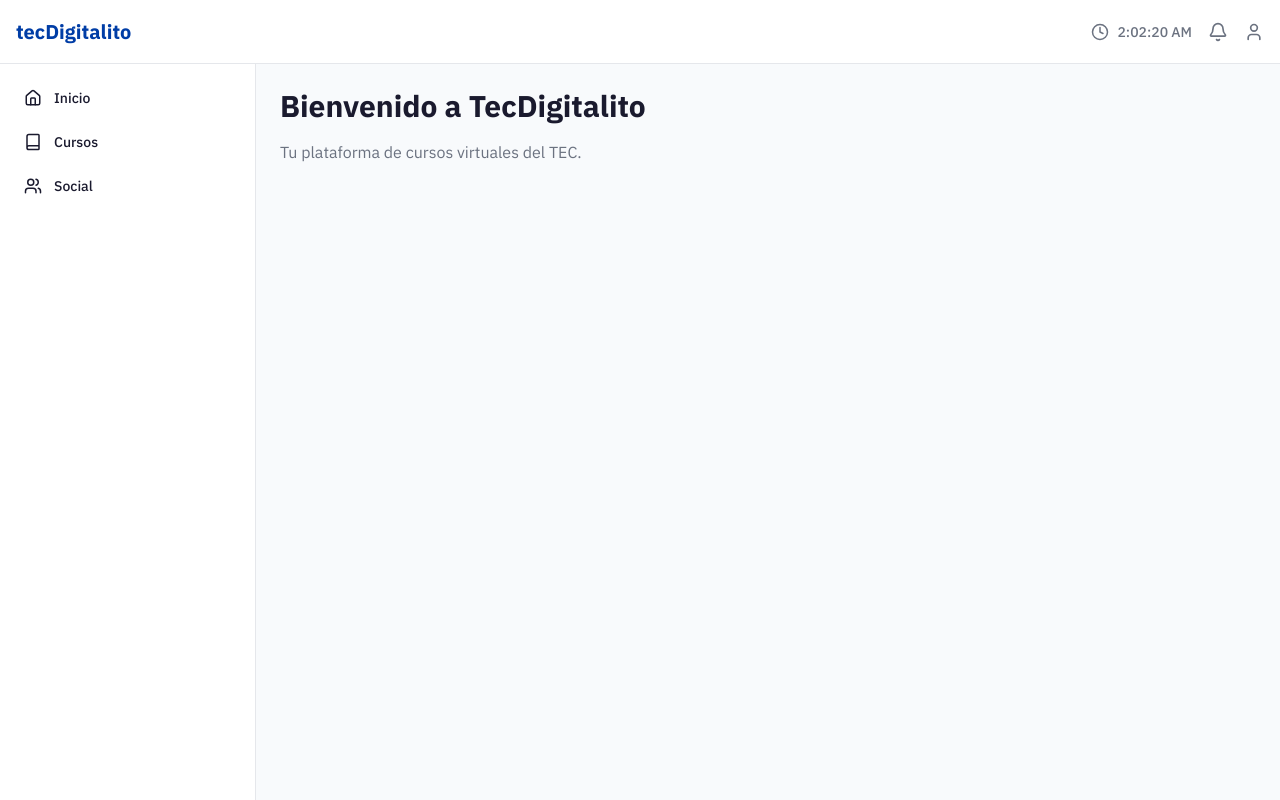
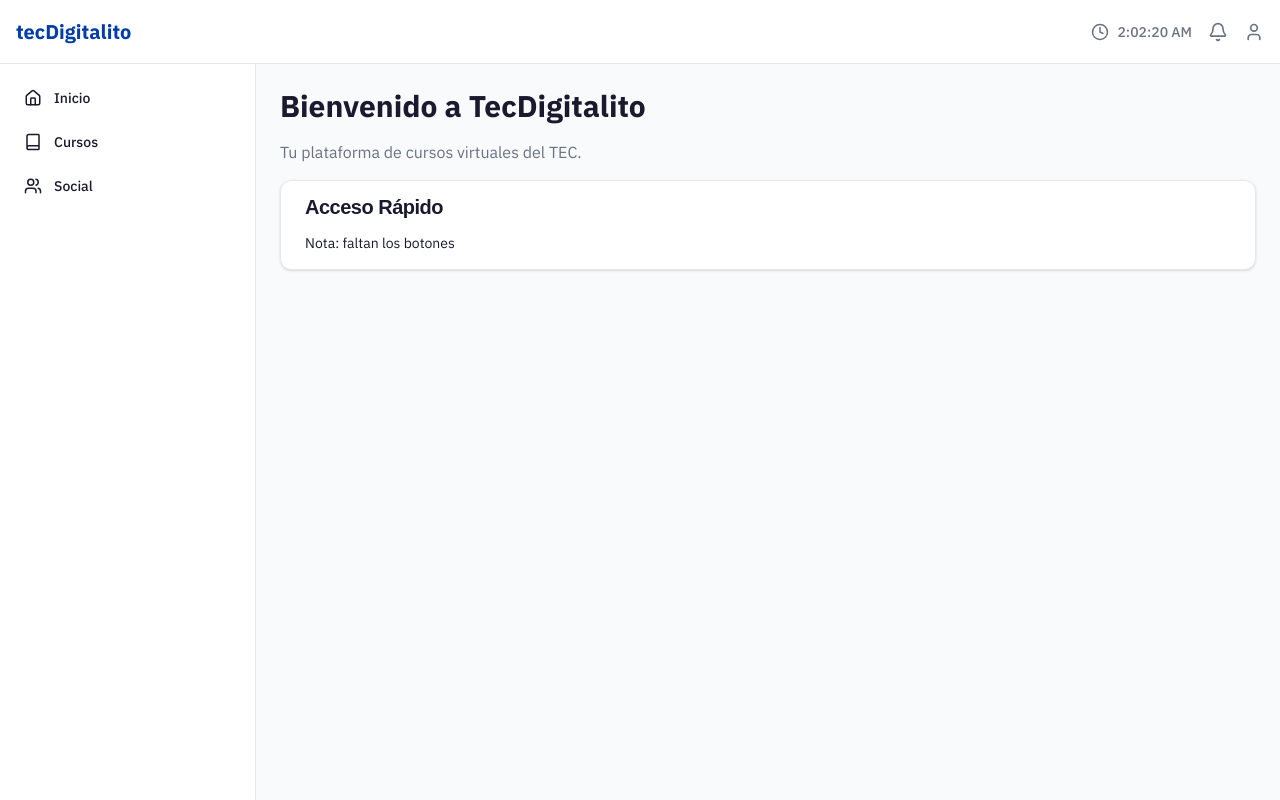
Before and after one commit to DanixHerrera/BD2_TecDigitalito, a React app in the folder TecDigitalito/frontend/: page / in a window 1280 px wide. Built offline with nearby package versions, Linux system fonts and the light colour scheme; the HTML template or start-up script is replaced by a standard one.

Commit message:
feat: add QuickAccess component and add Card UI components to the home page

```diff
--- /dev/null
+++ b/TecDigitalito/frontend/src/app/components/QuickAccess.jsx
@@ -0,0 +1,33 @@
+import { Card, CardContent, CardHeader, CardTitle } from "./ui/card";
+import { Book, MessageSquare, Settings, GraduationCap } from "lucide-react";
+
+const quickAccessElements = [
+    {
+        title: "Mis Cursos",
+        icon: GraduationCap,
+        href: "/my-enrollments"
+    },
+    {
+        title: "Mensajes",
+        icon: MessageSquare,
+        href: "/social/friends"
+    },
+    {
+        title: "Configuración",
+        icon: Settings,
+        href: "/settings"
+    }
+]
+
+export default function QuickAccess() {
+    return (
+        <Card>
+            <CardHeader>
+                <CardTitle>Acceso Rápido</CardTitle>
+            </CardHeader>
+            <CardContent>
+                <p>Nota: faltan los botones</p>
+            </CardContent>
+        </Card>
+    )
+}
--- a/TecDigitalito/frontend/src/app/components/ui/card.jsx
+++ b/TecDigitalito/frontend/src/app/components/ui/card.jsx
@@ -12,7 +12,7 @@ function Card({
       data-slot="card"
       data-size={size}
       className={cn(
-        "group/card flex flex-col gap-4 overflow-hidden rounded-xl bg-card py-4 text-sm text-card-foreground ring-1 ring-foreground/10 has-data-[slot=card-footer]:pb-0 has-[>img:first-child]:pt-0 data-[size=sm]:gap-3 data-[size=sm]:py-3 data-[size=sm]:has-data-[slot=card-footer]:pb-0 *:[img:first-child]:rounded-t-xl *:[img:last-child]:rounded-b-xl",
+        "group/card flex flex-col gap-4 overflow-hidden rounded-xl bg-card py-4 text-sm text-card-foreground border shadow-sm transition-all duration-200 hover:shadow-md has-data-[slot=card-footer]:pb-0 has-[>img:first-child]:pt-0 data-[size=sm]:gap-3 data-[size=sm]:py-3 data-[size=sm]:has-data-[slot=card-footer]:pb-0 *:[img:first-child]:rounded-t-xl *:[img:last-child]:rounded-b-xl",
         className
       )}
       {...props} />
@@ -27,7 +27,7 @@ function CardHeader({
     <div
       data-slot="card-header"
       className={cn(
-        "group/card-header @container/card-header grid auto-rows-min items-start gap-1 rounded-t-xl px-4 group-data-[size=sm]/card:px-3 has-data-[slot=card-action]:grid-cols-[1fr_auto] has-data-[slot=card-description]:grid-rows-[auto_auto] [.border-b]:pb-4 group-data-[size=sm]/card:[.border-b]:pb-3",
+        "group/card-header @container/card-header grid auto-rows-min items-start gap-1.5 rounded-t-xl px-6 group-data-[size=sm]/card:px-4 has-data-[slot=card-action]:grid-cols-[1fr_auto] has-data-[slot=card-description]:grid-rows-[auto_auto] [.border-b]:pb-4 group-data-[size=sm]/card:[.border-b]:pb-3",
         className
       )}
       {...props} />
@@ -42,7 +42,7 @@ function CardTitle({
     <div
       data-slot="card-title"
       className={cn(
-        "font-heading text-base leading-snug font-medium group-data-[size=sm]/card:text-sm",
+        "font-heading text-xl leading-none font-semibold tracking-tight group-data-[size=sm]/card:text-base",
         className
       )}
       {...props} />
@@ -83,7 +83,7 @@ function CardContent({
   return (
     <div
       data-slot="card-content"
-      className={cn("px-4 group-data-[size=sm]/card:px-3", className)}
+      className={cn("px-6 group-data-[size=sm]/card:px-4 pt-0", className)}
       {...props} />
   );
 }
@@ -96,7 +96,7 @@ function CardFooter({
     <div
       data-slot="card-footer"
       className={cn(
-        "flex items-center rounded-b-xl border-t bg-muted/50 p-4 group-data-[size=sm]/card:p-3",
+        "flex items-center rounded-b-xl border-t bg-muted/50 p-6 group-data-[size=sm]/card:p-4",
         className
       )}
       {...props} />
--- a/TecDigitalito/frontend/src/app/pages/Home.jsx
+++ b/TecDigitalito/frontend/src/app/pages/Home.jsx
@@ -1,8 +1,11 @@
+import QuickAccess from "../components/QuickAccess";
+
 export default function Home() {
   return (
     <div className="space-y-4">
       <h1 className="text-3xl font-bold">Bienvenido a TecDigitalito</h1>
       <p className="text-muted-foreground">Tu plataforma de cursos virtuales del TEC.</p>
+      <QuickAccess />
     </div>
   )
 }
```
